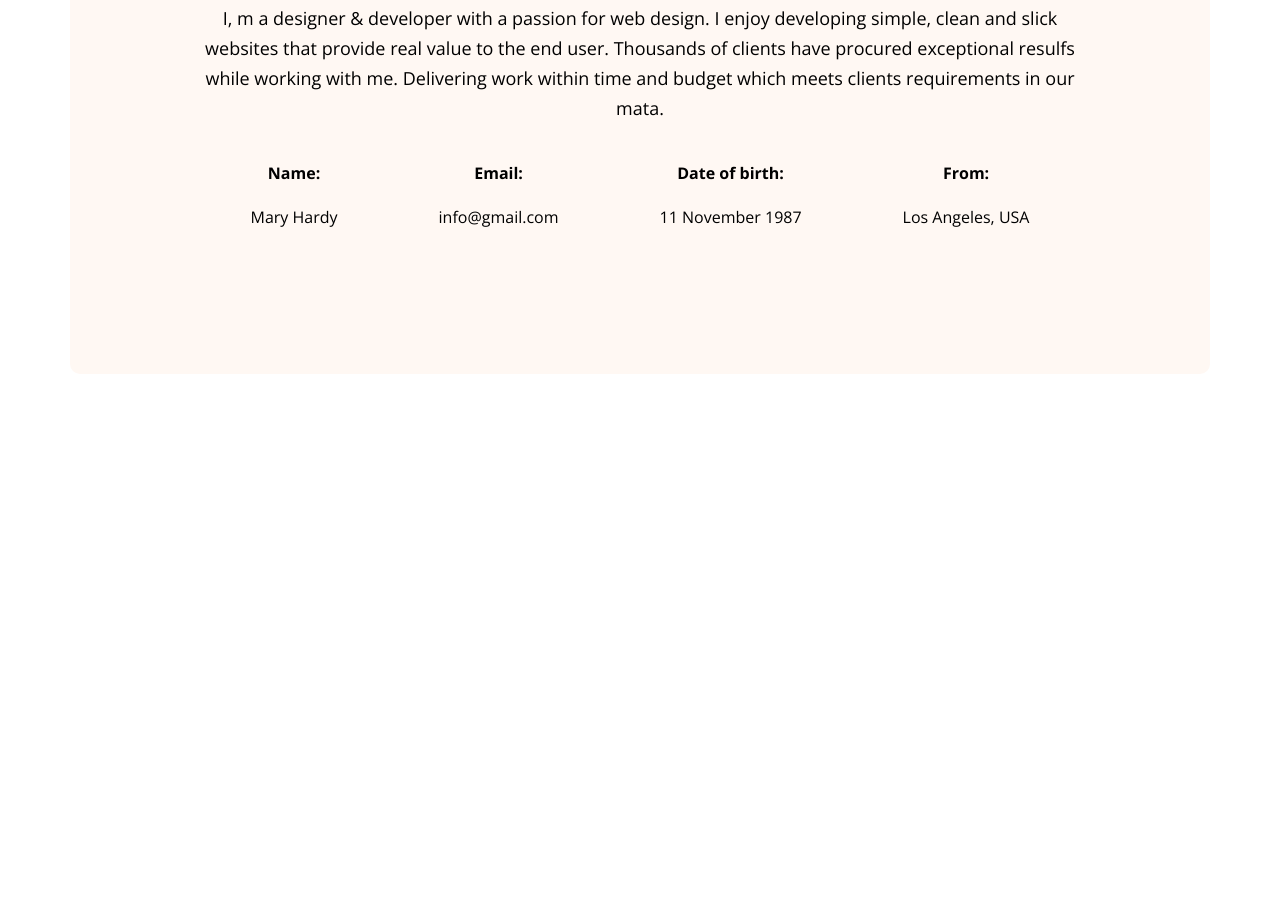
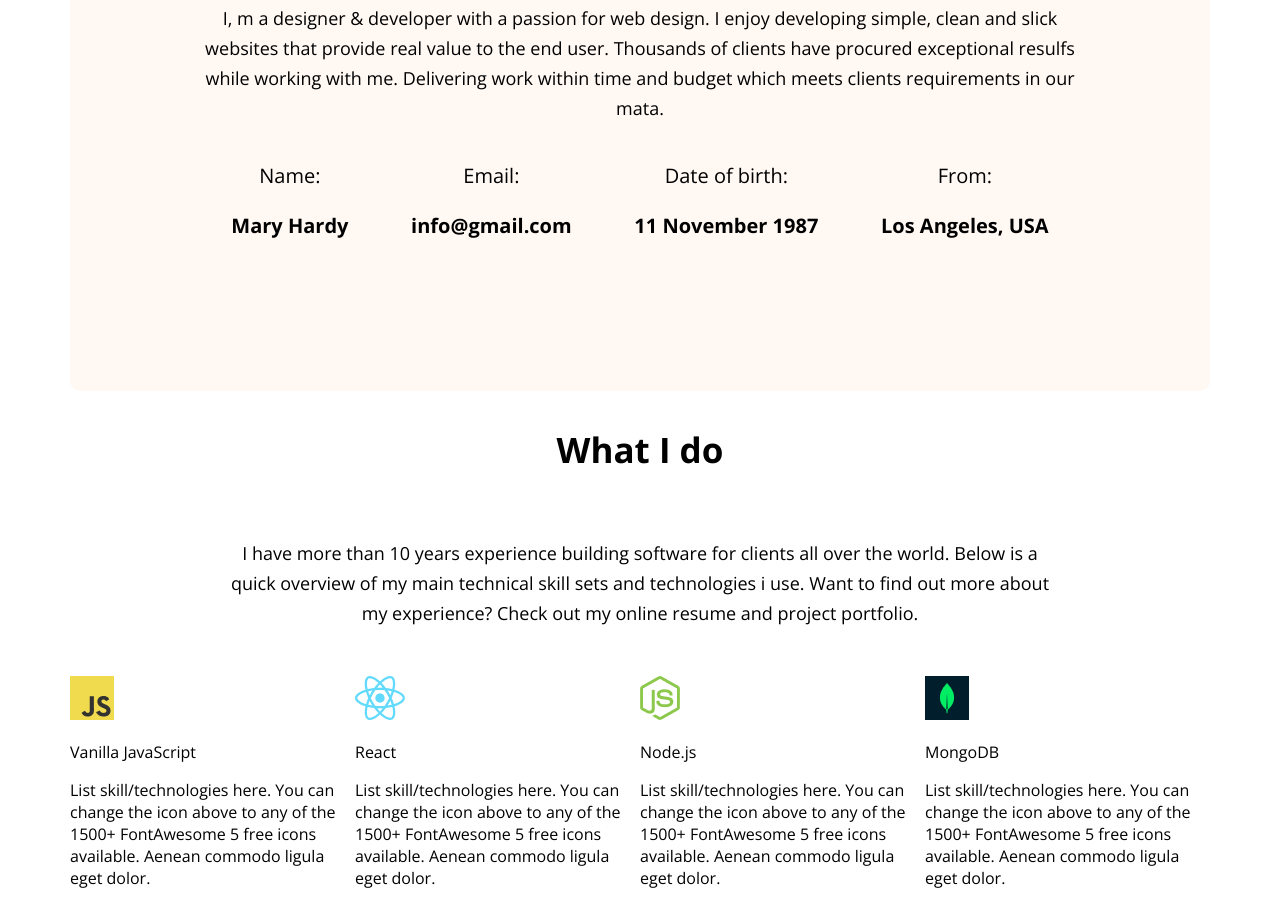
Before and after one commit to codeamin-git/developer-portfolio, a plain HTML site: page index.html in a window 1280 px wide. Shown: the part 1239-2152 px from the top of the page. Before the commit the page ends 1621 px from the top, so only its background shows below. Drawn offline with nearby package versions, Linux system fonts and the light colour scheme.

Commit message:
added skills

```diff
--- a/index.html
+++ b/index.html
@@ -36,20 +36,48 @@
             <p class="section-description">I, m a designer & developer with a passion for web design. I enjoy developing simple, clean and slick websites that provide real value to the end user. Thousands of clients have procured exceptional resulfs while working with me. Delivering work within time and budget which meets clients requirements in our mata.</p>
             <div class="about-info-container">
                 <div class="about-info">
-                    <h4 class="info-title">Name:</h4>
+                    <p class="info-title">Name:</p>
                     <p class="info-description">Mary Hardy</p>
                 </div>
                 <div class="about-info">
-                    <h4 class="info-title">Email:</h4>
+                    <p class="info-title">Email:</p>
                     <p class="info-description">info@gmail.com </p>
                 </div>
                 <div class="about-info">
-                    <h4 class="info-title">Date of birth:</h4>
+                    <p class="info-title">Date of birth:</p>
                     <p class="info-description">11 November 1987</p>
                 </div>
                 <div class="about-info">
-                    <h4 class="info-title">From:</h4>
+                    <p class="info-title">From:</p>
                     <p class="info-description">Los Angeles, USA</p>
+                </div>
+            </div>
+        </section>
+
+        <!-- what i do section start -->
+        <section>
+            <h3 class="section-title">What I do</h3>
+            <p id="what-i-do-description" class="section-description">I have more than 10 years experience building software for clients all over the world. Below is a quick overview of my main technical skill sets and technologies i use. Want to find out more about my experience? Check out my online resume and project portfolio.</p>
+            <div class="skill-container">
+                <div class="skill">
+                    <img src="images/icons/js.png" alt="">
+                    <p class="skill-title">Vanilla JavaScript</p>
+                    <p class="skill-description">List skill/technologies here. You can change the icon above to any of the 1500+ FontAwesome 5 free icons available. Aenean commodo ligula eget dolor.</p>
+                </div>
+                <div class="skill">
+                    <img src="images/icons/react.png" alt="">
+                    <p class="skill-title">React</p>
+                    <p class="skill-description">List skill/technologies here. You can change the icon above to any of the 1500+ FontAwesome 5 free icons available. Aenean commodo ligula eget dolor. </p>
+                </div>
+                <div class="skill">
+                    <img src="images/icons/nodejs.png" alt="">
+                    <p class="skill-title">Node.js</p>
+                    <p class="skill-description">List skill/technologies here. You can change the icon above to any of the 1500+ FontAwesome 5 free icons available. Aenean commodo ligula eget dolor.</p>
+                </div>
+                <div class="skill">
+                    <img src="images/icons/mongo.png" alt="">
+                    <p class="skill-title">MongoDB</p>
+                    <p class="skill-description">List skill/technologies here. You can change the icon above to any of the 1500+ FontAwesome 5 free icons available. Aenean commodo ligula eget dolor.</p>
                 </div>
             </div>
         </section>
--- a/styles/portfolio.css
+++ b/styles/portfolio.css
@@ -100,7 +100,7 @@ nav a {
 }
 
 /* main section styles */
-main{
+main {
   max-width: 1140px;
   margin: 0 auto;
 }
@@ -111,10 +111,31 @@ main{
   background: #fff8f3;
   margin-top: 130px;
 }
-.about-info-container{
+.about-info-container {
   display: flex;
   justify-content: space-around;
 }
-.about-info{
+.about-info {
   text-align: center;
+  border: 50px;
 }
+.info-title {
+  color: (#757575);
+  font-size: 20px;
+  font-weight: 400;
+  line-height: 30px; /* 150% */
+}
+.info-description {
+  color: (#474747);
+  font-size: 20px;
+  font-weight: 700;
+  line-height: 30px;
+}
+#what-i-do-description{
+  padding: 30px 150px;
+}
+
+/* skill portion */
+.skill-container{
+  display: flex;
+}
```
